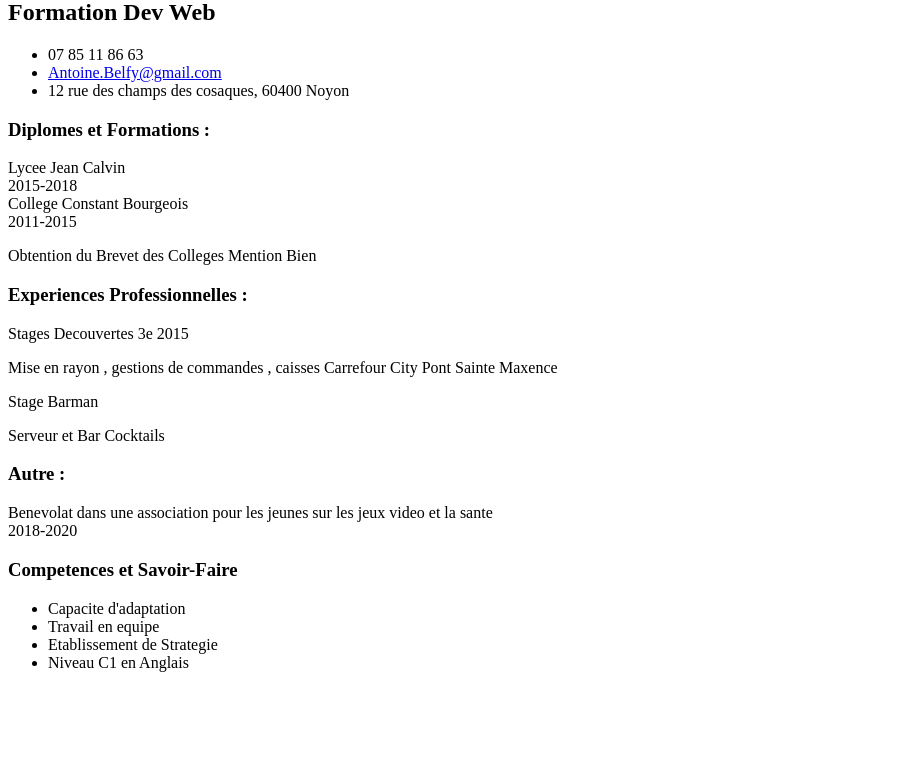
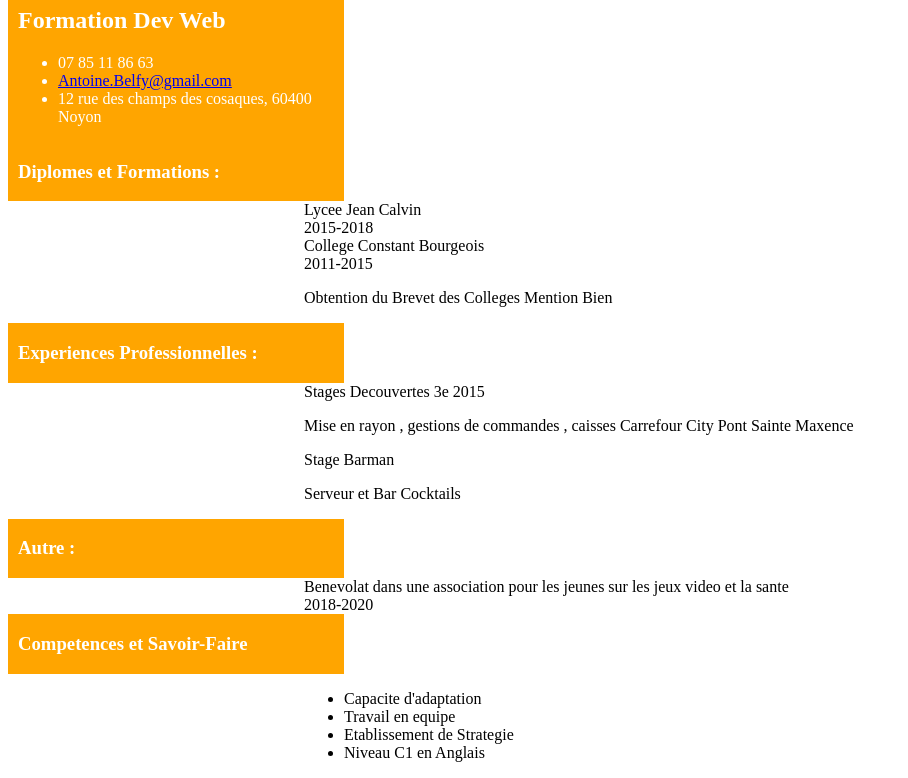
Before and after one commit to Noriaaa/CV, a plain HTML site: page index.html in a window 1280 px wide. Shown: the part 81-859 px from the top of the page, without its empty margins (0-908 px from the left). Before the commit the page ends 800 px from the top, so only its background shows below. Drawn offline with Linux system fonts and the light colour scheme; files that its build step writes are made by us from their sources.

Commit message:
Ajout Styles '

```diff
--- a/index.css
+++ /dev/null
@@ -1,3 +0,0 @@
-medium-text : {
-    font-size : 2rem;
-  }
--- a/index.html
+++ b/index.html
@@ -4,12 +4,12 @@
   <meta charset="UTF-8">
   <meta http-equiv="X-UA-Compatible" content="IE=edge">
   <meta name="viewport" content="width=device-width, initial-scale=1.0">
-    <script src="scripts/index.js" defer></script>
  <link rel="stylesheet" href="styles/index.css">
-    <title>cv</title>
+  <title>CV</title>
 </head>
 <body>
   <div class="Header">
+    <div class="left-col">
       <h1>Antoine BELFY</h1>
       <h2>Formation Dev Web</h2>
       <ul>
@@ -18,8 +18,14 @@
         <li>12 rue des champs des cosaques, 60400 Noyon</li>
       </ul>
     </div>
+    <div class="clearfix"></div>
+  </div>
+
   <div class="educ">
+    <div class="left-col">
       <h3>Diplomes et Formations :</h3>
+    </div>
+    <div class="right-col">
       <span class="medium-text">Lycee Jean Calvin</span>
       <br>
       <time>2015-2018</time>
@@ -29,23 +35,36 @@
       <time>2011-2015</time>
       <br>
       <p> Obtention du Brevet des Colleges Mention Bien</p>
+    </div>
+    <div class="clearfix"></div>
+  </div>
 
+  <div class="exp">
+    <div class="left-col">
+      <h3>Experiences Professionnelles :</h3>
     </div>
-<div class="exp">
-    <h3>Experiences Professionnelles :</h3>
+    <div class="right-col">
       <span class="medium-text">Stages Decouvertes 3e 2015</span>
       <p>Mise en rayon , gestions de commandes , caisses Carrefour City Pont Sainte Maxence</p>
       <span class="medium-text">Stage Barman </span>
       <p>Serveur et Bar Cocktails</p>
     </div>
+    <div class="clearfix"></div>
+  </div>
+
   <div class="other">
+    <div class="left-col">
     <h3>Autre :</h3>
+    </div>
+    <div class="right-col">
     <span class="medium-text">Benevolat dans une association pour les jeunes sur les jeux video et la sante</span>
     <br>
     <time>2018-2020</time>
 </div>
-<div class="skills">
+<div class="left-col">
 <h3>Competences et Savoir-Faire</h3>
+</div>
+<div class="right-col">
     <ul class="skills">
       <li>Capacite d'adaptation</li>
       <li>Travail en equipe</li>
--- /dev/null
+++ b/styles/index.css
@@ -0,0 +1,19 @@
+medium-text {
+    font-size : 2rem;
+  }
+  .left-col {
+    background-color: orange;
+    color: white;
+    width: 25%;
+    float: left;
+    padding: 0 10px;
+    flex-direction: ;
+  }
+  .right-col {
+    width: 75%;
+    float: right;
+    padding: 0 20px;
+  }
+.clearfix {
+    clear: both;
+  }
```
Lines whose indentation alone changed are shown as unchanged.
